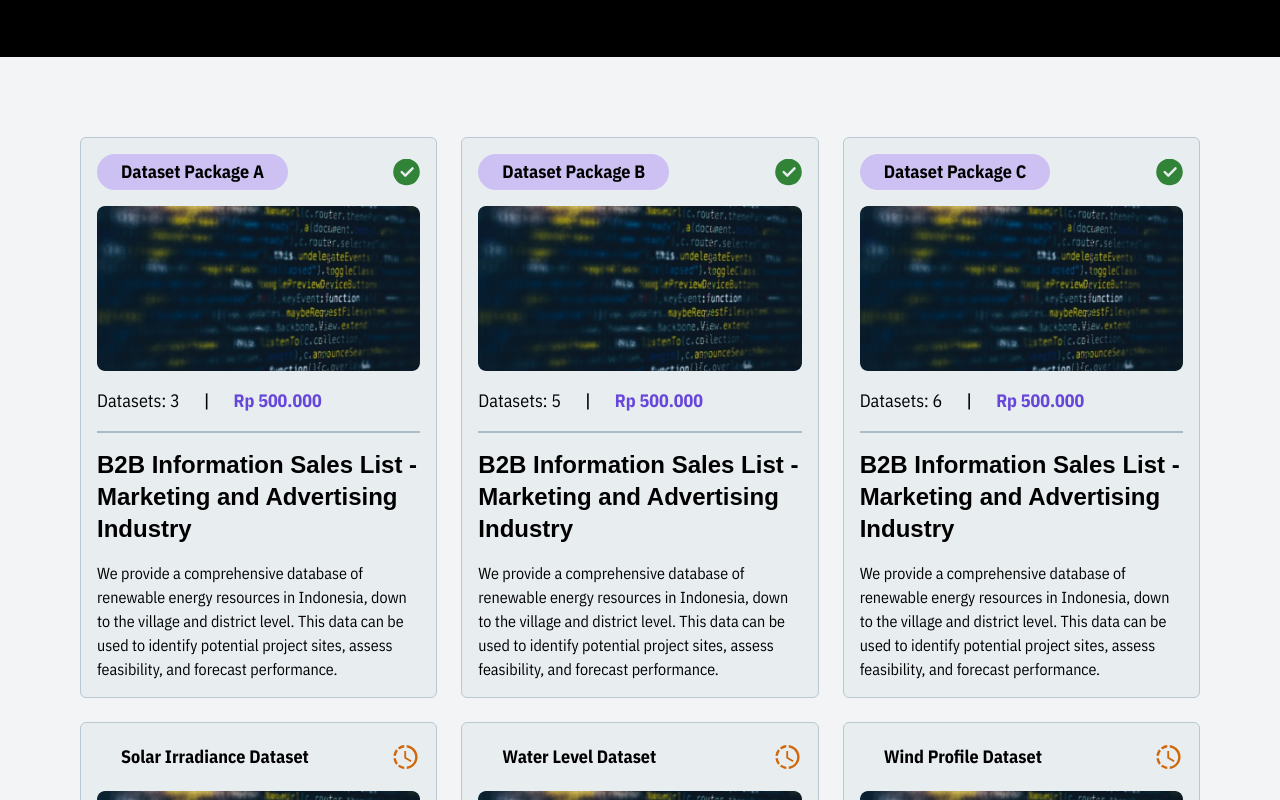
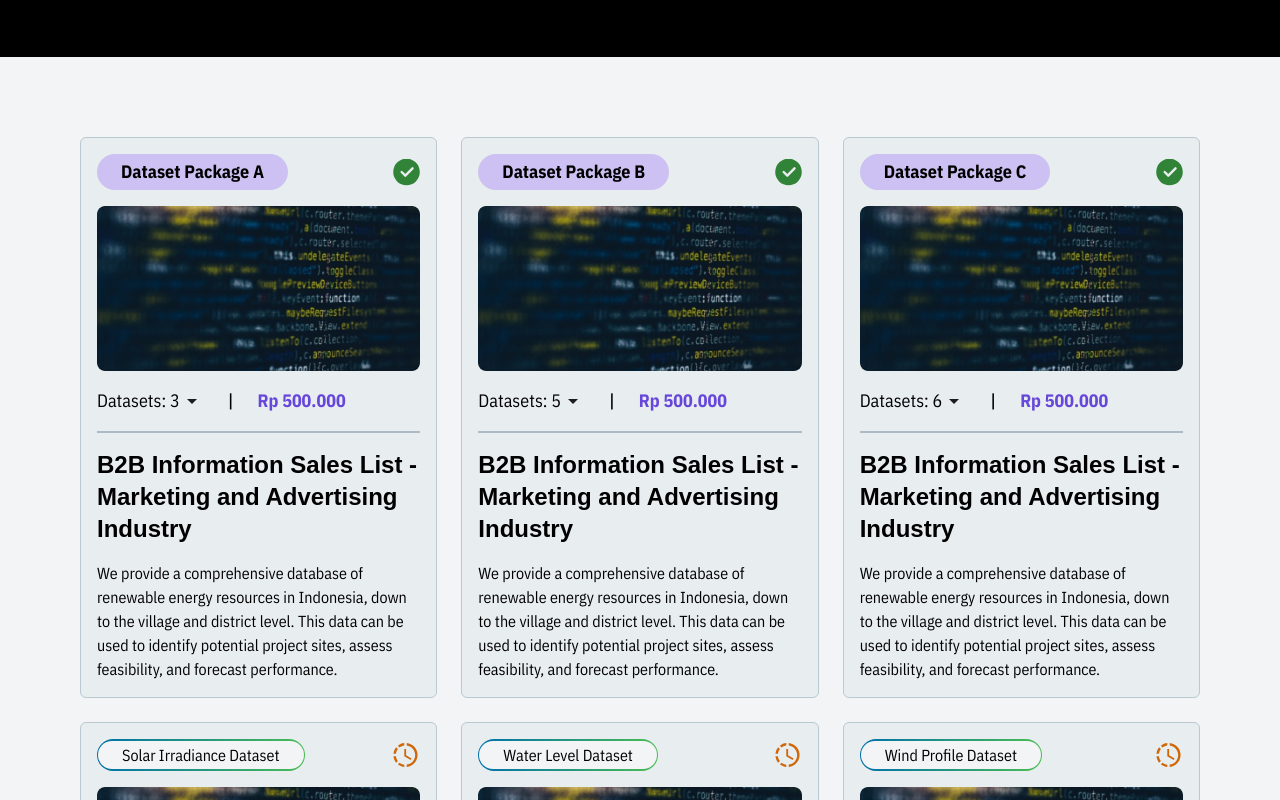
Before and after one commit to edgecoreitb/EDGE-website, a Next.js app: page /services in a window 1280 px wide. Shown: the part 1640-2440 px from the top of the page. Built offline with nearby package versions, Linux system fonts and the light colour scheme; a web font is replaced by a local one.

Commit message:
fix styling

```diff
--- a/pages/services.tsx
+++ b/pages/services.tsx
@@ -13,6 +13,7 @@ import MagnifierIcon from "@/assets/icon/material-symbols-light_search.svg";
 import FilterList from "@/assets/icon/filter_list.svg";
 import ReadyIcon from "@/assets/icon/ready.svg";
 import OnProgressIcon from "@/assets/icon/progress.svg";
+import ArrowDropDown from "@/assets/icon/arrow_drop_down.svg";
 import { INTER_FONT, MOHAVE_FONT } from "@/styles/fonts";
 import Head from "next/head";
 import { ChangeEvent, useState } from "react";
@@ -146,6 +147,7 @@ const toRupiah = (number: number) => {
 
 export default function Services() {
   const [showed, setShowed] = useState(SERVICES_DATA);
+  const [details, setDetails] = useState(false);
 
   const handleSearch = (e: ChangeEvent<HTMLInputElement>) => {
     if (e.target.value == "") {
@@ -318,33 +320,64 @@ export default function Services() {
       </div>
       <div className="w-full bg-[#F2F4F6] grid grid-cols-3 gap-6 p-20">
         {showed.map((data) => (
-          <Link
-          href={{
-            pathname: 'get-started',
-            query: {
-              item: data.pill
-            }
-          }}
+          <div
             key={`${data.pill}-${data.status}`}
-            className="w-full flex flex-col gap-y-4 col-span-1 bg-[#E8EDF0] border border-[#BAC8D1] rounded-md p-4 transition ease-in-out delay-100 hover:scale-105 hover:shadow hover:border-[#4C4C4C] duration-300 cursor-pointer"
+            className="w-full flex flex-col gap-y-4 col-span-1 bg-[#E8EDF0] border border-[#BAC8D1] rounded-md p-4 transition ease-in-out delay-100 hover:scale-105 hover:shadow hover:border-[#4C4C4C] duration-300"
           >
             <div className="flex justify-between">
-              <p
-                className={`${
-                  data.type == "package" ? "bg-[#CCC1F2]" : "bg-transparent"
-                } font-bold text-lg rounded-full px-6 py-1`}
-              >
-                {data.pill}
-              </p>
+              {data.type == "package" ? (
+                <p className="bg-[#CCC1F2] font-bold text-lg rounded-full px-6 py-1">
+                  {data.pill}
+                </p>
+              ) : (
+                <div className="bg-gradient-to-r from-[#0071AA] to-[#4BBC53] py-[4px] px-[1px] rounded-full">
+                  <span className="h-full w-full bg-[#F2F4F6] px-6 py-1 rounded-full">
+                    {data.pill}
+                  </span>
+                </div>
+              )}
               <Image
                 src={data.status == "ready" ? ReadyIcon : OnProgressIcon}
                 alt="status_logo"
               />
             </div>
-            <Image src={Image4} className="w-full rounded-lg" alt="image" />
+            <Link
+              href={{
+                pathname: "get-started",
+                query: {
+                  item: data.pill,
+                },
+              }}
+            >
+              <Image
+                src={Image4}
+                className="w-full rounded-lg cursor-pointer"
+                alt="image"
+              />
+            </Link>
             <div className="flex text-lg gap-x-6">
               {data.type == "package" ? (
-                <div>Datasets: {data.datasets?.length}</div>
+                <button
+                  className="relative flex items-center z-10 group"
+                  type="button"
+                  onFocus={() => setDetails(true)}
+                  onBlur={() => setDetails(false)}
+                >
+                  <p>Datasets: {data.datasets?.length}</p>
+                  <Image src={ArrowDropDown} alt="dropdown icon" />
+                  <div className="absolute top-0 flex-col group-focus:block hidden border border-[#233D4D] rounded-lg shadow">
+                    {data.datasets?.map((dataset, idx) => (
+                      <p
+                        className={`bg-white w-60 text-left border-b border-[#9CB0BD] p-2 ${
+                          idx == 0 && "rounded-t-lg"
+                        } ${idx == data.datasets.length - 1 && "rounded-b-lg"}`}
+                        key={dataset}
+                      >
+                        {dataset}
+                      </p>
+                    ))}
+                  </div>
+                </button>
               ) : (
                 <div>Rows: {data.rows_number}</div>
               )}
@@ -358,7 +391,7 @@ export default function Services() {
               {data.title}
             </p>
             <p>{data.description}</p>
-          </Link>
+          </div>
         ))}
       </div>
       <div className="relative w-full overflow-hidden bg-[#E1E7EB] flex flex-col px-20 pt-28 pb-32 gap-y-32">
```
Also changed, not shown: assets/icon/arrow_drop_down.svg (added).
